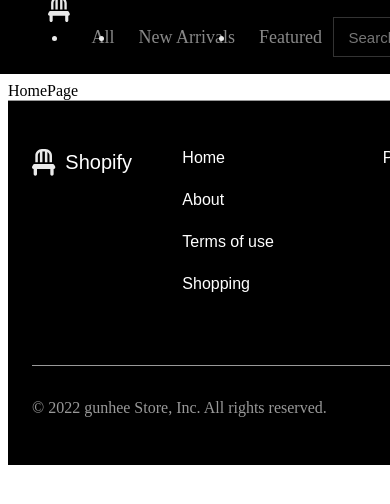
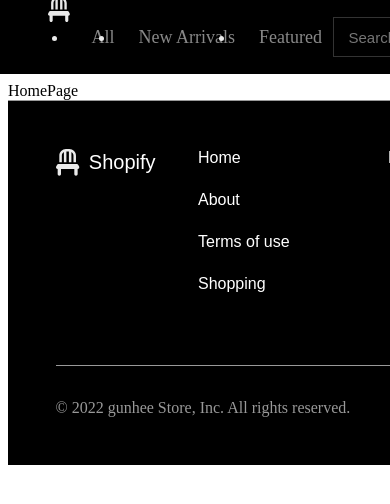
Before and after one commit to xunxee/shopifyStore, a React app: page / in a window 390 px wide. Shown: the top 504 px of the page. Built offline with nearby package versions, Linux system fonts and the light colour scheme; no server answers; what emotion-reset would draw is missing.

Commit message:
Modify: Footer 컴포넌트의 width를 반응형으로 수정 - width가 1920px 이후부터는 늘어나지 않도록 수정

```diff
--- a/src/Footer/FooterBottomContainer.jsx
+++ b/src/Footer/FooterBottomContainer.jsx
@@ -7,7 +7,11 @@ const Container = styled.div({
   display: 'flex',
   justifyContent: 'space-between',
   alignItems: 'center',
+  width: '90%',
+  maxWidth: '1920px',
   height: '100px',
+  marginRight: 'auto',
+  marginLeft: 'auto',
   borderTop: '1px solid #999999',
   paddingTop: '1.5rem',
   paddingBottom: '2.5rem',
--- a/src/Footer/FooterPage.jsx
+++ b/src/Footer/FooterPage.jsx
@@ -6,8 +6,6 @@ import FooterBottomContainer from './FooterBottomContainer';
 const Container = styled.div({
   width: '100%',
   minWidth: '950px',
-  paddingLeft: '1.5rem',
-  paddingRight: '1.5rem',
   borderTop: '1px solid #999999',
   color: '#EAEAEA',
   backgroundColor: '#000000',
--- a/src/Footer/FooterTopContainer.jsx
+++ b/src/Footer/FooterTopContainer.jsx
@@ -7,6 +7,10 @@ import FooterTopInfo from './FooterTopInfo';
 const Container = styled.div({
   display: 'grid',
   gridTemplateColumns: 'repeat(12, 1fr)',
+  width: '90%',
+  maxWidth: '1920px',
+  marginRight: 'auto',
+  marginLeft: 'auto',
   paddingTop: '3rem',
   paddingBottom: '3rem',
 });
```
